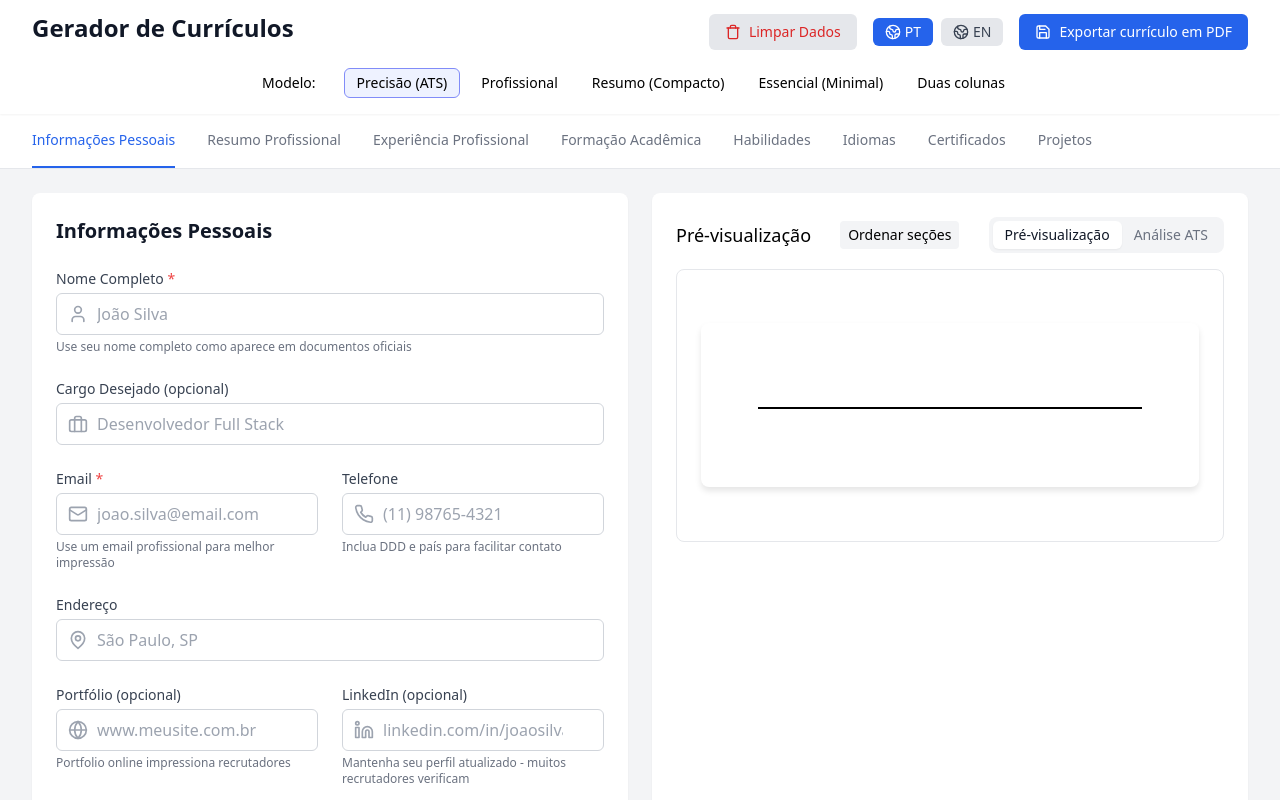
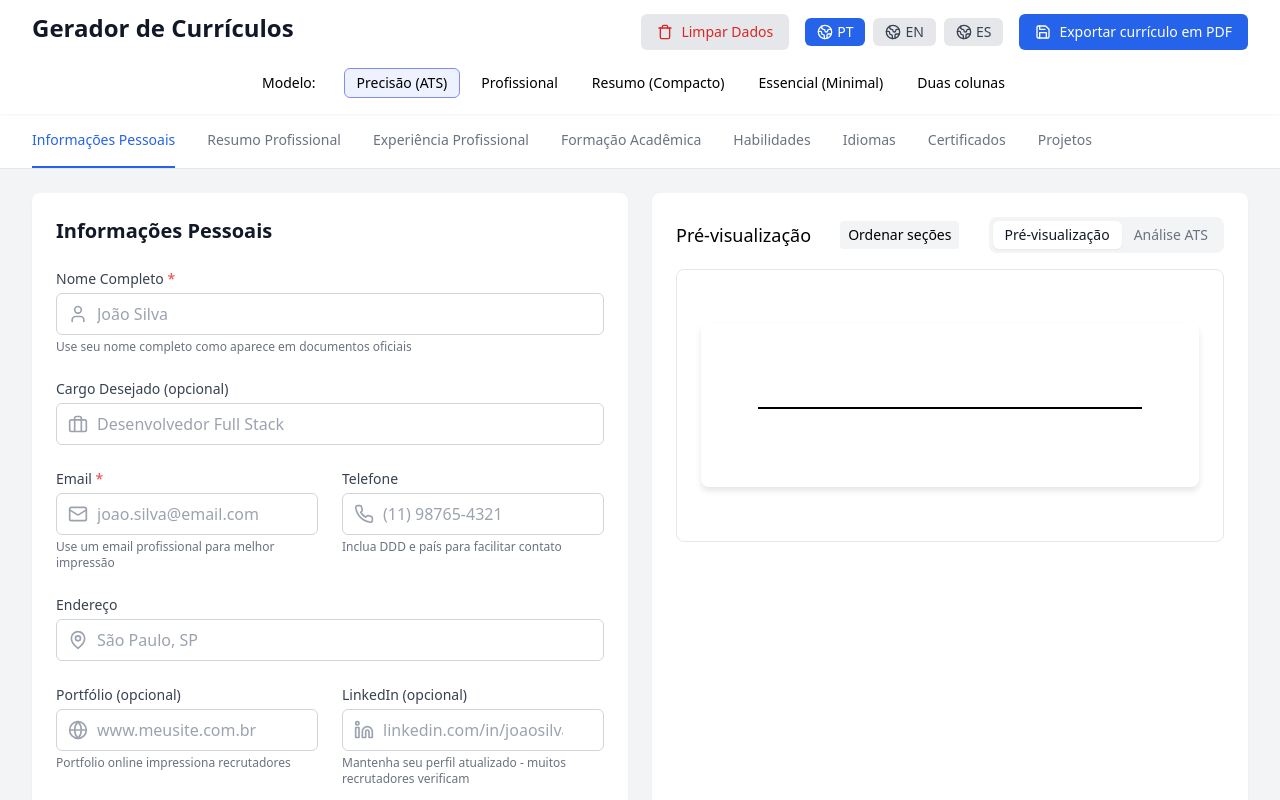
Before and after one commit to Gabolonhez/gerador-curriculos, a React (Vite) app: page / in a window 1280 px wide. Shown: the top 800 px of the page. Built offline with nearby package versions, Linux system fonts and the light colour scheme.

Commit message:
feat: adding spanish

```diff
--- a/src/components/common/LanguageToggle/LanguageToggle.tsx
+++ b/src/components/common/LanguageToggle/LanguageToggle.tsx
@@ -28,6 +28,13 @@
       >
         <Globe2 className="w-4 h-4 mr-1" /> EN
       </Button>
+      <Button
+        variant={currentLanguage === 'es' ? 'primary' : 'secondary'}
+        size="sm"
+        onClick={() => onLanguageChange('es')}
+      >
+        <Globe2 className="w-4 h-4 mr-1" /> ES
+      </Button>
     </div>
   );
 };
--- a/src/translations/resumeTranslations.ts
+++ b/src/translations/resumeTranslations.ts
@@ -135,7 +135,7 @@
     professionalSummary: 'Resumen Profesional',
     workExperience: 'Experiencia Laboral',
     education: 'Formación Académica',
-    technicalSkills: 'Habilidades Técnicas',
+    technicalSkills: 'Habilidades',
     languages: 'Idiomas',
     certifications: 'Certificados',
     projects: 'Proyectos',
```
